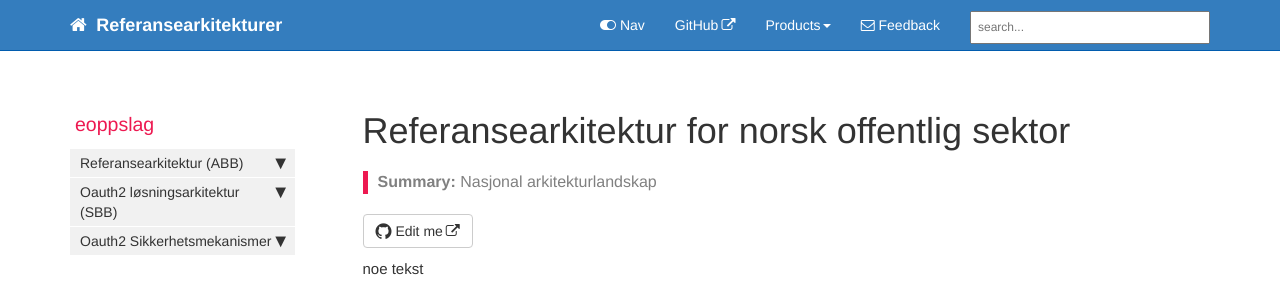
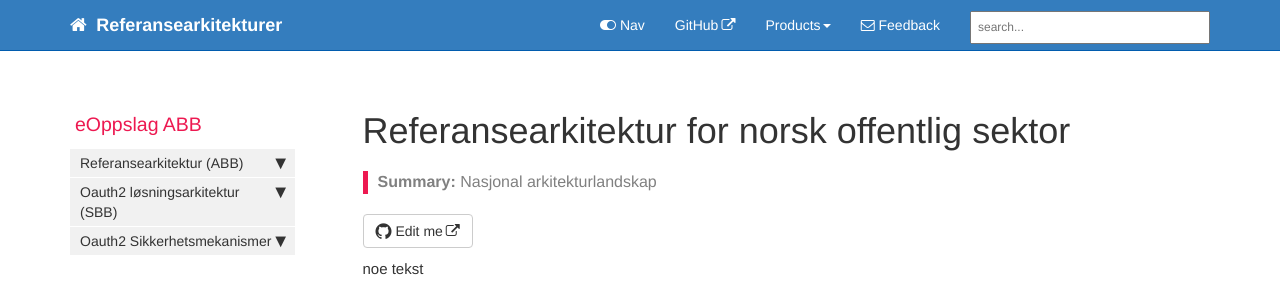
Before and after one commit to joergenb/oauth2-veileder, a Jekyll site: the page built from index.md, in a window 1280 px wide. Shown: the top 305 px of the page. Built offline with Jekyll 4.4.1, drawn with Linux system fonts in a browser that asks for light colours; nearby versions of some CDN libraries; comment, search, counter and statistics services are not loaded.

Commit message:
product/title

```diff
--- a/_data/sidebars/eoppslag.yml
+++ b/_data/sidebars/eoppslag.yml
@@ -2,7 +2,7 @@
 
 entries:
 - title: eOppslag ABB
-  product: eoppslag
+  product: eOppslag ABB
   version:
   folders:
 
```
